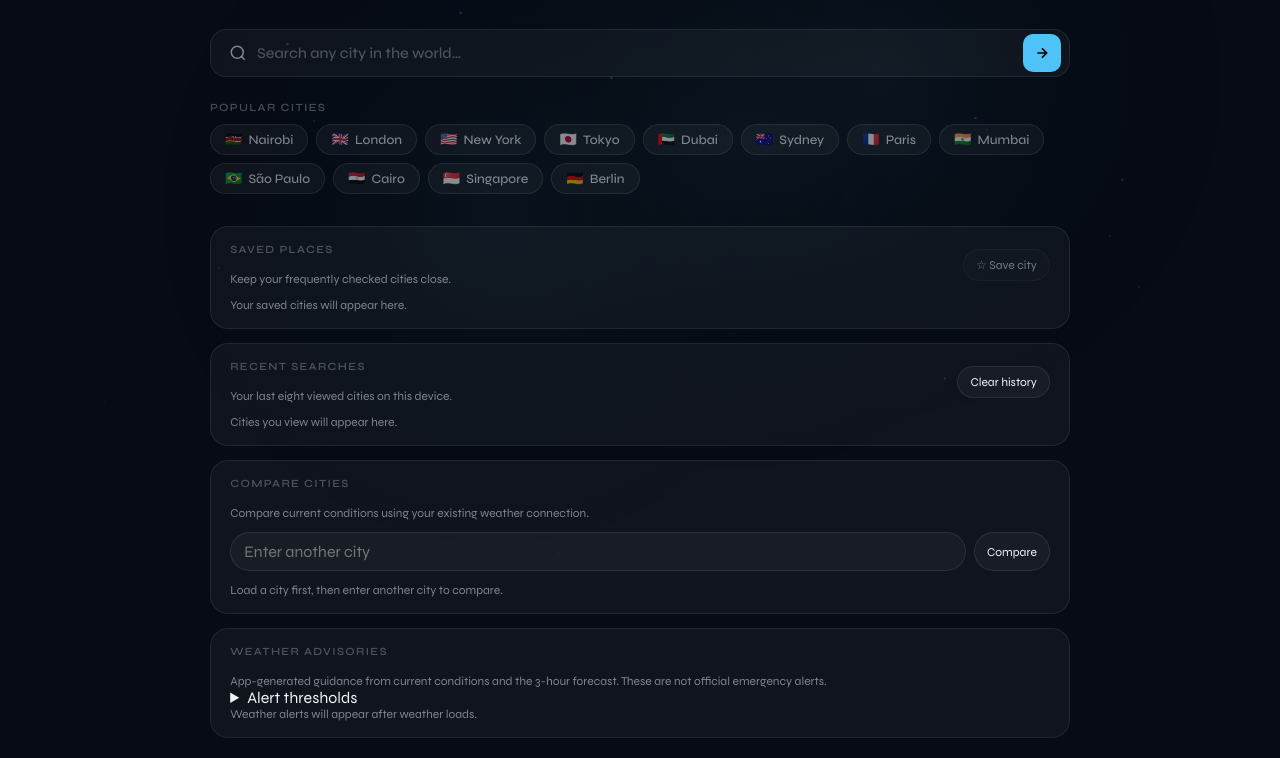
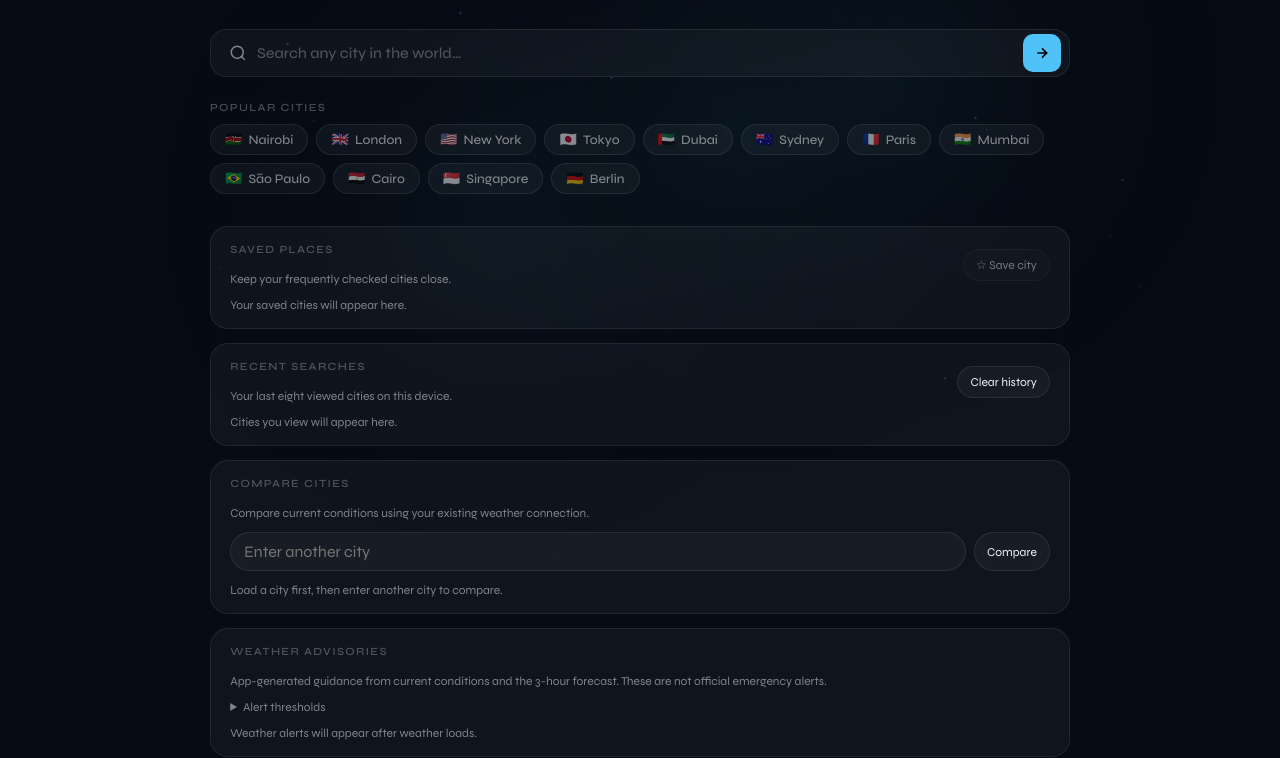
Before and after one commit to robinmwaniki/weatherApp, a website: page index.html in a window 1280 px wide. Shown: the part 82-840 px from the top of the page. Drawn offline with Linux system fonts and the light colour scheme; no server answers; a web font is replaced by a local one.

Commit message:
Style weather advisories panel

```diff
--- a/style.css
+++ b/style.css
@@ -615,3 +615,5 @@ body {
 .feature-panels{display:grid;gap:14px;margin:0 0 1.5rem}.feature-panel{background:var(--card);border:1px solid var(--card-border);border-radius:18px;padding:1rem 1.2rem}.feature-heading{display:flex;align-items:center;justify-content:space-between;gap:12px}.feature-subtitle,.feature-empty{margin:0;color:var(--text-muted);font-size:12px}.feature-action,.feature-chip button{border:1px solid var(--card-border);background:rgba(255,255,255,.04);color:var(--text);border-radius:999px;padding:8px 12px;cursor:pointer;font:inherit;font-size:12px}.feature-action:disabled{opacity:.45;cursor:not-allowed}.feature-chip-list{display:flex;flex-wrap:wrap;gap:8px;margin-top:12px}.feature-chip{display:inline-flex;align-items:center;gap:3px;border:1px solid var(--card-border);border-radius:999px;padding:3px}.feature-chip button{border:0;background:transparent}.feature-chip .feature-remove{color:var(--text-muted);font-size:17px;padding:3px 8px}.feature-chip button:hover,.feature-action:hover{color:var(--accent)}@media(max-width:600px){.feature-heading{align-items:flex-start;flex-direction:column}.feature-action{align-self:flex-start}}
 
 .feature-inline-form{display:flex;gap:8px;margin:12px 0}.feature-inline-form input{min-width:0;flex:1;background:rgba(255,255,255,.04);border:1px solid var(--card-border);border-radius:999px;padding:9px 13px;color:var(--text);font:inherit}.feature-result{overflow-x:auto;margin-top:10px;color:var(--text-muted);font-size:12px}.comparison-table{width:100%;border-collapse:collapse;text-align:left}.comparison-table th,.comparison-table td{padding:9px 10px;border-bottom:1px solid var(--card-border)}.comparison-table th{color:var(--accent);font-weight:600}.comparison-table td:first-child{color:var(--text-muted)}@media(max-width:480px){.feature-inline-form{flex-direction:column}.comparison-table th,.comparison-table td{padding:8px 5px;font-size:11px}}
+
+.weather-alert-list{display:grid;gap:8px;margin-top:12px}.weather-alert{padding:10px 12px;border:1px solid var(--card-border);border-left:3px solid var(--accent);border-radius:12px;background:rgba(255,255,255,.025)}.weather-alert.warning{border-left-color:#ff9b62}.weather-alert strong{font-size:12px;color:var(--text)}.weather-alert p{margin:4px 0 0;font-size:12px;color:var(--text-muted)}.alert-settings{margin-top:12px;color:var(--text-muted);font-size:12px}.alert-settings summary{cursor:pointer}.alert-thresholds{display:flex;flex-wrap:wrap;gap:10px;align-items:end;padding:12px 0}.alert-thresholds label{display:grid;gap:5px;font-size:11px}.alert-thresholds input{width:90px;background:rgba(255,255,255,.04);border:1px solid var(--card-border);border-radius:9px;padding:8px;color:var(--text)}
```
